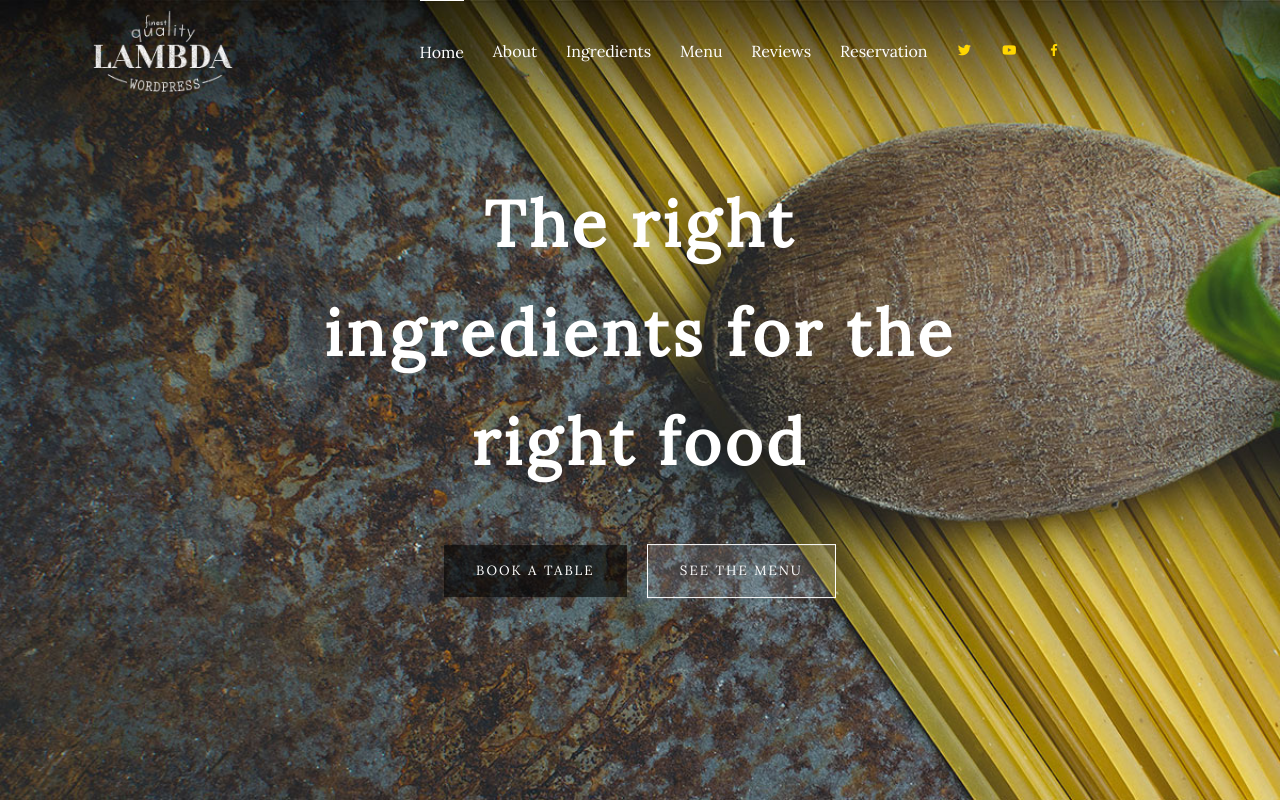
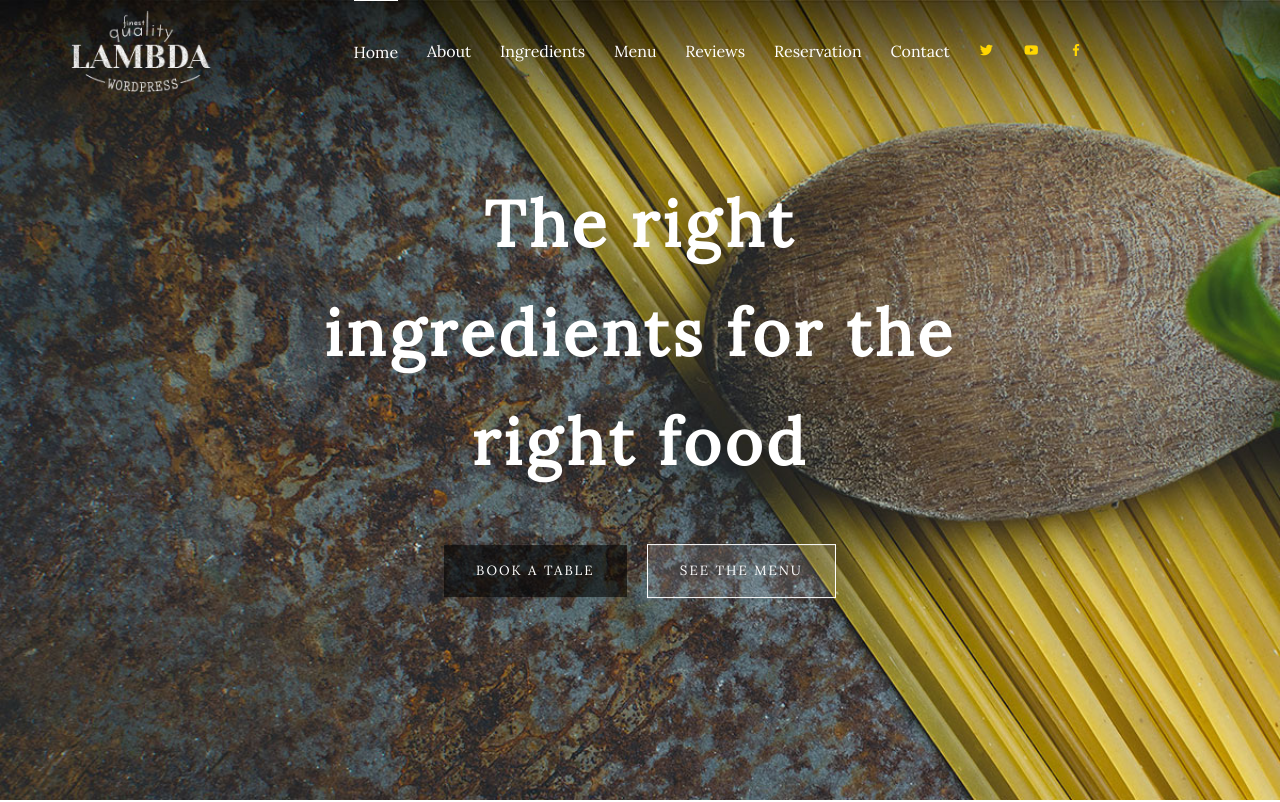
Before and after one commit to dikshashukla455/interative-website, a plain HTML site: page index.html in a window 1280 px wide. Shown: the top 802 px of the page. Drawn offline with nearby package versions, Linux system fonts and the light colour scheme.

Commit message:
Added one nav link

```diff
--- a/index.html
+++ b/index.html
@@ -27,6 +27,7 @@
 						<li class="nav-item">Menu</li>
 						<li class="nav-item">Reviews</li>
 						<li class="nav-item">Reservation</li>
+						<li class="nav-item">Contact</li>
 						<li><i class="bx bxl-twitter"></i></li>
 						<li><i class="bx bxl-youtube"></i></li>
 						<li><i class="bx bxl-facebook"></i></li>
```
